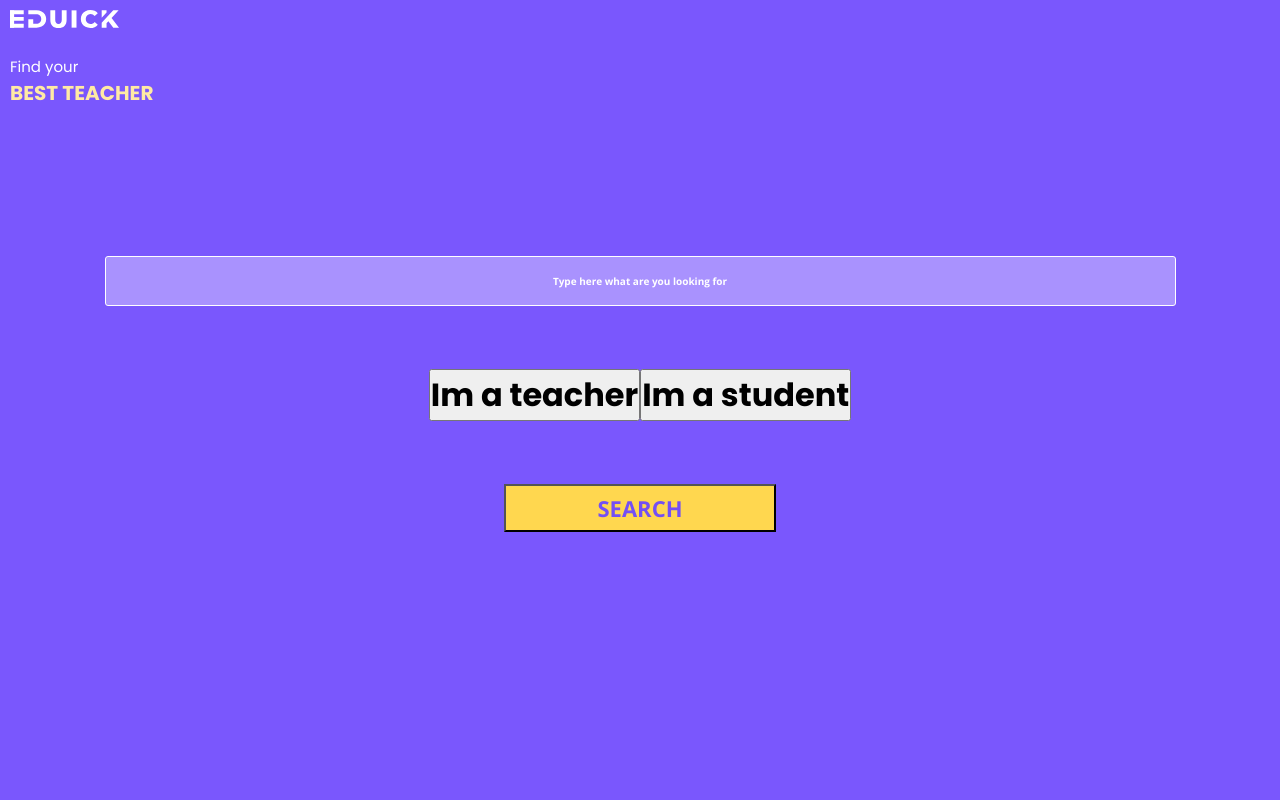
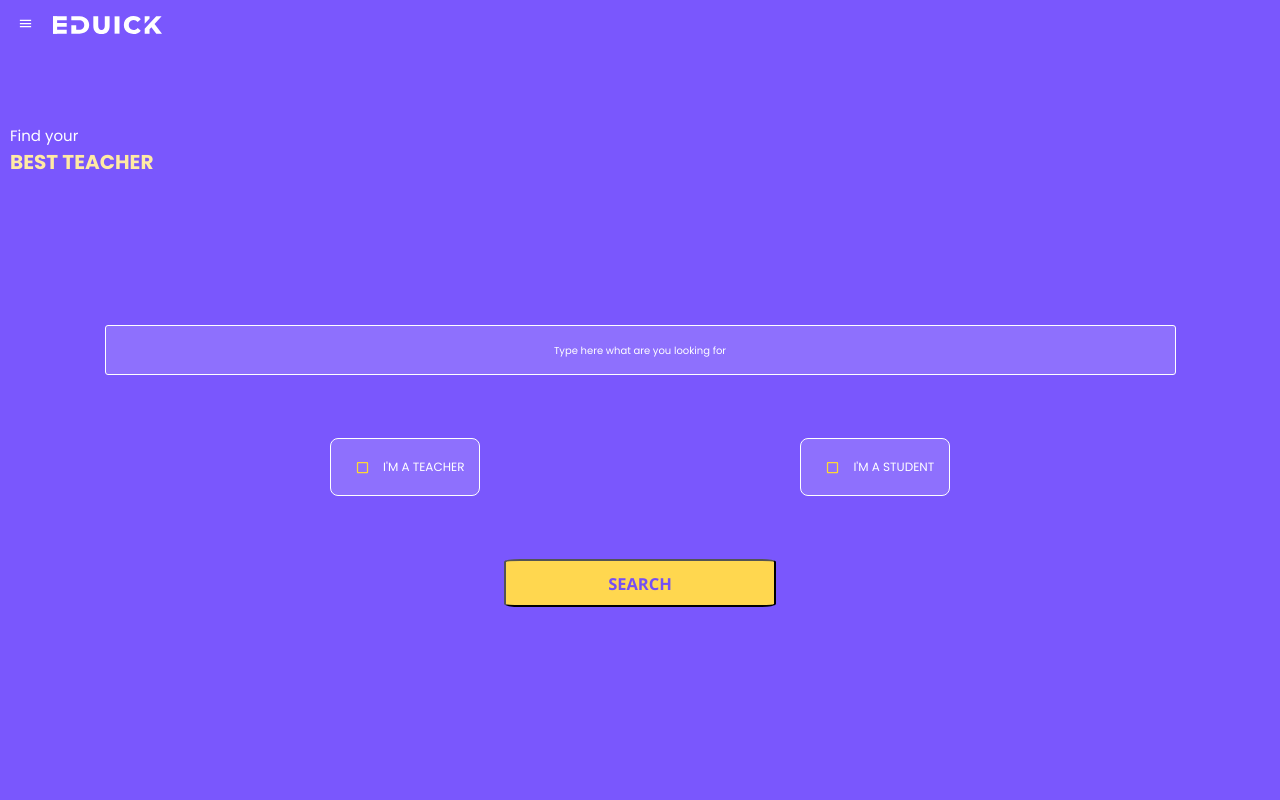
Before and after one commit to Ceviche9/EduSynch-Challenge, a React (Create React App) app: page / in a window 1280 px wide. Shown: the top 800 px of the page. Built offline with nearby package versions, Linux system fonts and the light colour scheme.

Commit message:
modal view

```diff
--- a/package.json
+++ b/package.json
@@ -3,6 +3,8 @@
   "version": "0.1.0",
   "private": true,
   "dependencies": {
+    "@material-ui/core": "^4.12.2",
+    "@material-ui/icons": "^4.11.2",
     "@testing-library/jest-dom": "^5.11.4",
     "@testing-library/react": "^11.1.0",
     "@testing-library/user-event": "^12.1.10",
--- /dev/null
+++ b/src/Components/CheckBox/index.tsx
@@ -0,0 +1,46 @@
+/* eslint-disable react/jsx-props-no-spreading */
+import React from 'react';
+import { withStyles } from '@material-ui/core/styles';
+import { yellow } from '@material-ui/core/colors';
+import FormControlLabel from '@material-ui/core/FormControlLabel';
+import Checkbox, { CheckboxProps } from '@material-ui/core/Checkbox';
+import CheckCircleIcon from '@material-ui/icons/CheckCircle';
+
+import './styles.css';
+
+export const CheckBox = withStyles({
+  root: {
+    color: yellow[600],
+    '&$checked': {
+      color: yellow[700],
+    },
+  },
+  checked: {},
+})((props: CheckboxProps) => <Checkbox color="default" {...props} />);
+
+export default function CheckboxLabels() {
+  const [state, setState] = React.useState({
+    checkedA: true,
+    checkedB: true,
+  });
+
+  const handleChange = (event: React.ChangeEvent<HTMLInputElement>) => {
+    setState({ ...state, [event.target.name]: event.target.checked });
+  };
+
+  return (
+    <FormControlLabel
+      control={(
+        <Checkbox
+          icon={<CheckCircleIcon />}
+          checked={state.checkedA}
+          onChange={handleChange}
+          name="checkedA"
+          color="primary"
+          style={{ borderRadius: '10px' }}
+        />
+      )}
+      label="Teste"
+    />
+  );
+}
--- /dev/null
+++ b/src/Components/CheckBox/styles.css
@@ -0,0 +1,3 @@
+.PrivateSwitchBase-input-6 {
+  border-radius: 10px !important;
+}
--- /dev/null
+++ b/src/Components/Menu/index.tsx
@@ -0,0 +1,60 @@
+/* eslint-disable react/jsx-props-no-spreading */
+// eslint-disable implicit-arrow-linebreak
+import React from 'react';
+import Button from '@material-ui/core/Button';
+import Paper from '@material-ui/core/Paper';
+import Popper from '@material-ui/core/Popper';
+
+import MenuIcon from '@material-ui/icons/Menu';
+import { common } from '@material-ui/core/colors';
+import { ModalMenu } from '../ModalMenu';
+import LogoImg from '../../Assets/Images/logo.svg';
+
+import './styles.css';
+
+export const MenuListComposition = () => {
+  const [open, setOpen] = React.useState(false);
+  const anchorRef = React.useRef<HTMLButtonElement>(null);
+
+  const handleToggle = () => {
+    setOpen((prevOpen) => !prevOpen);
+  };
+
+  function handleModalClose() {
+    console.log('Função chamada');
+    setOpen(false);
+  }
+
+  // return focus to the button when we transitioned from !open -> open
+  const prevOpen = React.useRef(open);
+  React.useEffect(() => {
+    if (prevOpen.current === true && open === false) {
+      anchorRef.current!.focus();
+    }
+
+    prevOpen.current = open;
+  }, [open]);
+
+  return (
+    <div className="Menu">
+      <div>
+        <Button
+          ref={anchorRef}
+          aria-controls={open ? 'menu-list-grow' : undefined}
+          aria-haspopup="true"
+          onClick={handleToggle}
+        >
+          <div className="Logo-div">
+            <MenuIcon style={{ color: common.white }} />
+            <img src={LogoImg} alt="Logo" />
+          </div>
+        </Button>
+        <Popper open={open} anchorEl={anchorRef.current} role={undefined} transition disablePortal>
+          <Paper>
+            <ModalMenu onCloseClick={handleModalClose} />
+          </Paper>
+        </Popper>
+      </div>
+    </div>
+  );
+};
--- /dev/null
+++ b/src/Components/Menu/styles.css
@@ -0,0 +1,8 @@
+.Menu {
+  display: flex;
+}
+.Logo-div {
+  display: flex;
+  flex-direction: row;
+  gap: 20px;
+}
--- /dev/null
+++ b/src/Components/ModalMenu/index.tsx
@@ -0,0 +1,51 @@
+import React from 'react';
+import { Link } from 'react-router-dom';
+import Button from '@material-ui/core/Button';
+
+import CloseIcon from '@material-ui/icons/Close';
+import { common } from '@material-ui/core/colors';
+import { SearchButton } from '../Search';
+
+import LogoImg from '../../Assets/Images/logo.svg';
+
+import './styles.css';
+
+type ModalMenuProps = {
+
+  onCloseClick: () => void;
+
+}
+
+export const ModalMenu = ({ onCloseClick }: ModalMenuProps) => {
+  function handleClose() {
+    console.log('teste');
+    return onCloseClick();
+  }
+
+  return (
+
+    <div id="Modal-div">
+      <header>
+        <img src={LogoImg} alt="Logo" />
+        <Button
+          onClick={handleClose}
+        >
+          <CloseIcon style={{ color: common.white }} />
+        </Button>
+
+      </header>
+      <main>
+        <div className="info">
+          <Link to="/">How it Works</Link>
+          <Link to="/">About us</Link>
+        </div>
+        <div className="Search">
+          <SearchButton>
+            <h2>Get Started</h2>
+          </SearchButton>
+        </div>
+      </main>
+    </div>
+
+  );
+};
--- /dev/null
+++ b/src/Components/ModalMenu/styles.css
@@ -0,0 +1,32 @@
+#Modal-div {
+  width: 320px;
+  height: 540px;
+  background: #200e64;
+  padding: 10px;
+}
+
+#Modal-div header {
+  display: flex;
+  justify-content: space-between;
+  align-items: center;
+}
+
+.info {
+  margin-top: 30%;
+  display: flex;
+  flex-direction: column;
+  align-items: center;
+  justify-content: center;
+  gap: 20px;
+}
+
+.info a {
+  color: #fff;
+}
+
+.Search {
+  margin-top: 10%;
+  display: flex;
+  align-items: center;
+  justify-content: center;
+}
--- a/src/Components/Search/index.ts
+++ b/src/Components/Search/index.ts
@@ -4,7 +4,7 @@ export const SearchButton = styled.button`
 
   margin-top: 5%;
 
-  border-radius: 0%;
+  border-radius: 6%;
   width: 272px;
   height: 48px;
   background: #FFD74F;
@@ -12,5 +12,4 @@ export const SearchButton = styled.button`
   color: #744FF4;
   text-align: center;
 
-
 `;
--- a/src/Components/input/index.ts
+++ b/src/Components/input/index.ts
@@ -7,14 +7,14 @@ export const InputText = styled.input`
   padding: 10px;
   display: block;
   width: 100%;
-  background: rgba(255, 255, 255, 0.35);
-  border: 1px solid #ffff;
+  background: rgba(255, 255, 255, 0.15);
+  border: 0.5px solid #ffff;
 
 
   &::placeholder {
       text-align: center;
       color: #ffff;
-      font: 400 1rem Open Sans;
+      font: 400 1rem Poppins;
   }
 
 `;
--- a/src/Pages/Home/index.tsx
+++ b/src/Pages/Home/index.tsx
@@ -2,8 +2,9 @@ import React from 'react';
 
 import { InputText } from '../../Components/input';
 import { SearchButton } from '../../Components/Search';
+import { CheckBox } from '../../Components/CheckBox';
+import { MenuListComposition } from '../../Components/Menu';
 
-import LogoImg from '../../Assets/Images/logo.svg';
 import Student from '../../Assets/Images/study.svg';
 
 import './styles.css';
@@ -12,7 +13,7 @@ export const Home = () => {
   return (
     <div id="Home-page">
       <header className="Header">
-        <img src={LogoImg} alt="Logo" />
+        <MenuListComposition />
       </header>
       <main>
         <div className="Title">
@@ -30,16 +31,18 @@ export const Home = () => {
           />
 
           <div className="Option">
-            <button type="button">
-              <h1>Im a teacher</h1>
-            </button>
+            <div className="Option-div">
+              <CheckBox />
+              <p>I&apos;M A TEACHER</p>
+            </div>
 
-            <button type="button">
-              <h1>Im a student</h1>
-            </button>
+            <div className="Option-div">
+              <CheckBox />
+              <p>I&apos;M A STUDENT</p>
+            </div>
           </div>
           <SearchButton>
-            <h1>SEARCH</h1>
+            <h2>SEARCH</h2>
           </SearchButton>
         </div>
 
--- a/src/Pages/Home/styles.css
+++ b/src/Pages/Home/styles.css
@@ -7,11 +7,15 @@
 }
 
 .Header {
+  display: flex;
+  flex-direction: row;
+  gap: 2%;
   padding: 1rem;
 }
 
 .Title {
-  padding: 10px;
+  margin-top: 5%;
+  padding: 1rem;
   display: flex;
   flex-direction: column;
   justify-content: center;
@@ -45,19 +49,39 @@
 }
 
 .Option {
+  width: 100%;
   margin-top: 5%;
   display: flex;
   flex-direction: row;
-  justify-content: space-around;
+  justify-content: space-evenly;
   align-items: center;
 }
 
+.Option-div {
+  padding: 10px;
+  display: flex;
+  flex-direction: row;
+  align-items: center;
+  justify-content: space-evenly;
+  width: 150px;
+  height: 58px;
+  font: 400 12px Poppins;
+  color: #ffff;
+  background: rgba(255, 255, 255, 0.15);
+  border-radius: 8px;
+  border: 1px solid #ffff;
+}
+
 .Student-img {
-  margin-top: 25%;
-  display: flex;
+  margin-top: 15%;
+  display: fixed;
   flex-direction: column;
   align-items: center;
   justify-content: center;
+}
+
+.Student-img img {
+  width: 100%;
 }
 
 footer {
```
Also changed, not shown: 1 other file (tests, documents, lock files or other folders).
